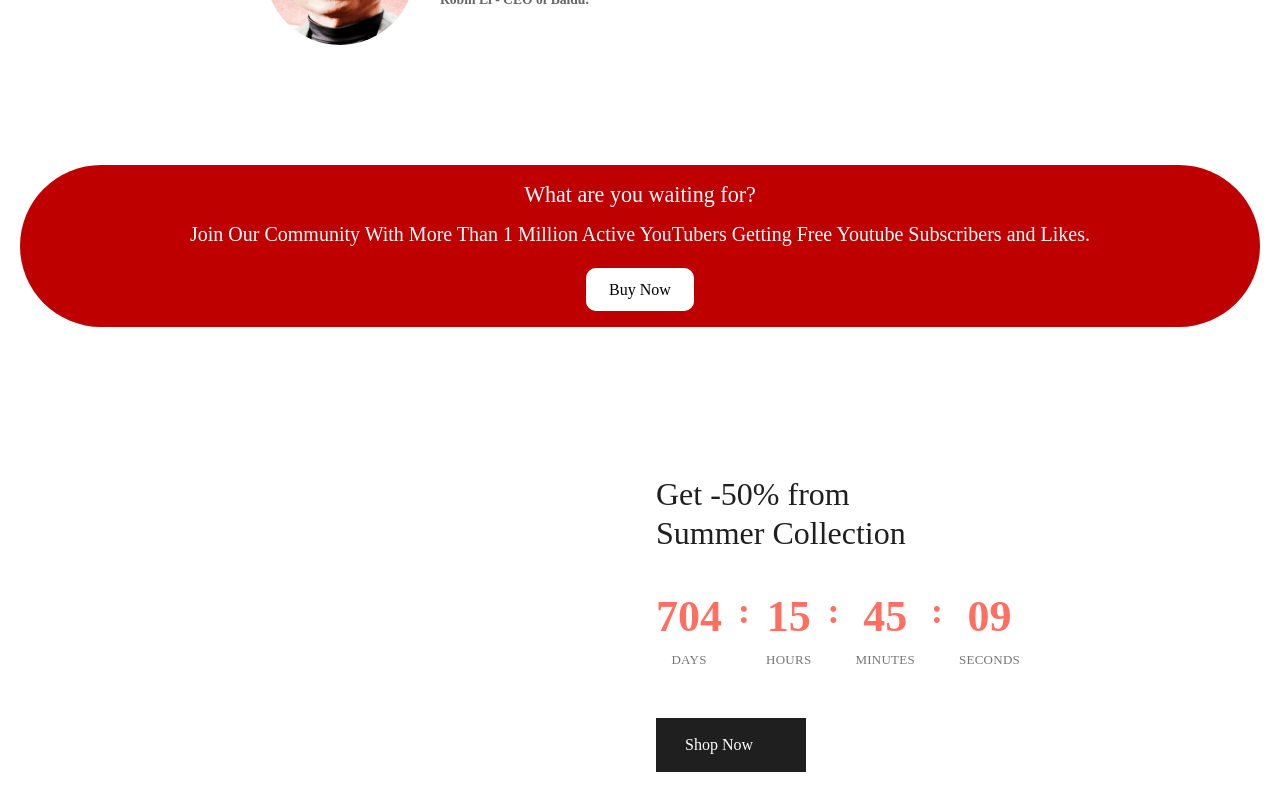
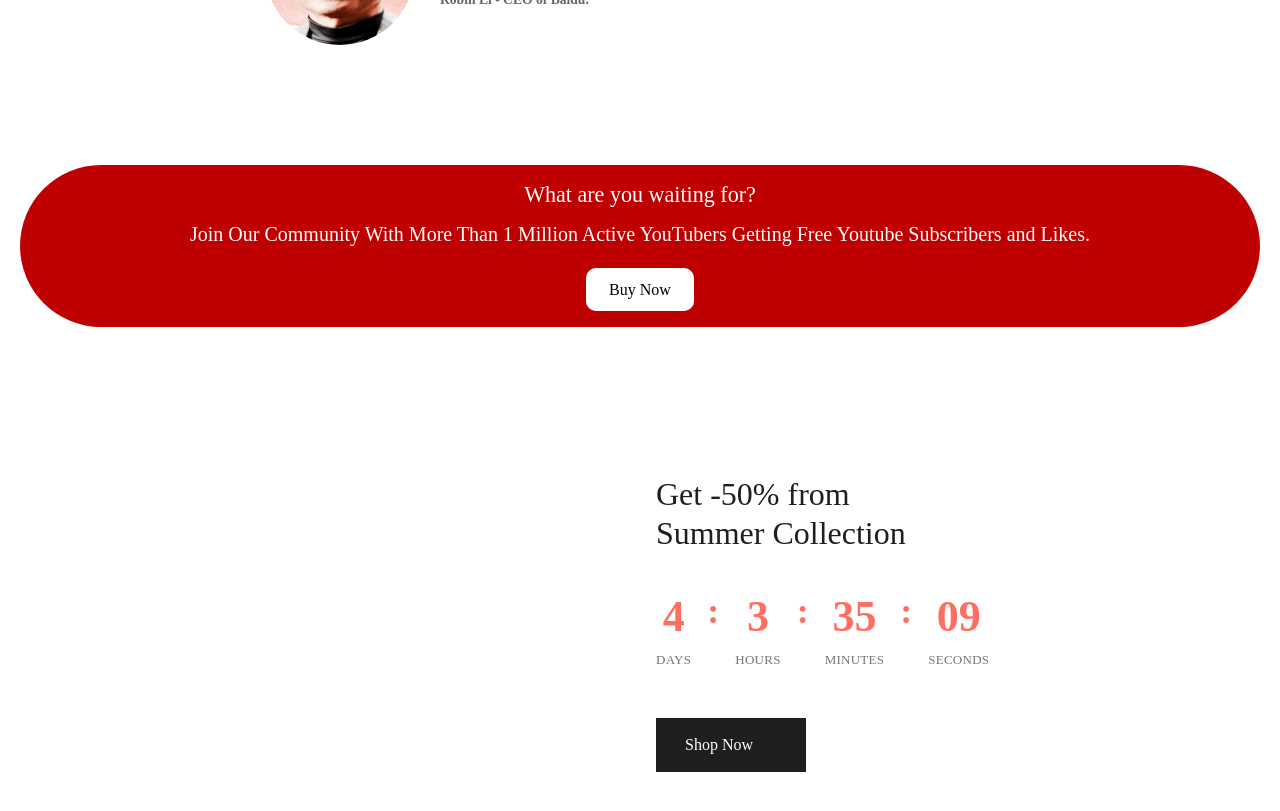
Before and after one commit to hi-sushanta/prompt, a Jekyll site: the page built from index.html, in a window 1280 px wide and 900 px high, scrolled down 2191 px. Shown: the top 811 px of the window. Built offline with Jekyll 4.4.1, drawn with Linux system fonts in a browser that asks for light colours; some web fonts are replaced; the list of posts is cut into pages by our own code.

Commit message:
Update index.html

```diff
--- a/index.html
+++ b/index.html
@@ -85,23 +85,23 @@ description: In this book help you to create your won business.
 			  </h3>
 
 			  <!-- Counter -->
-			  <div class="d-flex mb-9" data-countdown="" data-date="Dec 31, 2025 00:00:00">
+			  <div class="d-flex mb-9" data-countdown="updateCountdown" data-date="Jan 30, 2024 00:00:00">
 				<div class="text-center">
-				  <div class="fs-1 fw-bolder text-primary" data-days="">704</div>
+				  <div class="fs-1 fw-bolder text-primary" data-days="">4</div>
 				  <div class="heading-xxs text-muted">Days</div>
 				</div>
 				<div class="px-1 px-md-4">
 				  <div class="fs-2 fw-bolder text-primary">:</div>
 				</div>
 				<div class="text-center">
-				  <div class="fs-1 fw-bolder text-primary" data-hours="">15</div>
+				  <div class="fs-1 fw-bolder text-primary" data-hours="">3</div>
 				  <div class="heading-xxs text-muted">Hours</div>
 				</div>
 				<div class="px-1 px-md-4">
 				  <div class="fs-2 fw-bolder text-primary">:</div>
 				</div>
 				<div class="text-center">
-				  <div class="fs-1 fw-bolder text-primary" data-minutes="">45</div>
+				  <div class="fs-1 fw-bolder text-primary" data-minutes="">35</div>
 				  <div class="heading-xxs text-muted">Minutes</div>
 				</div>
 				<div class="px-1 px-md-4">
```
